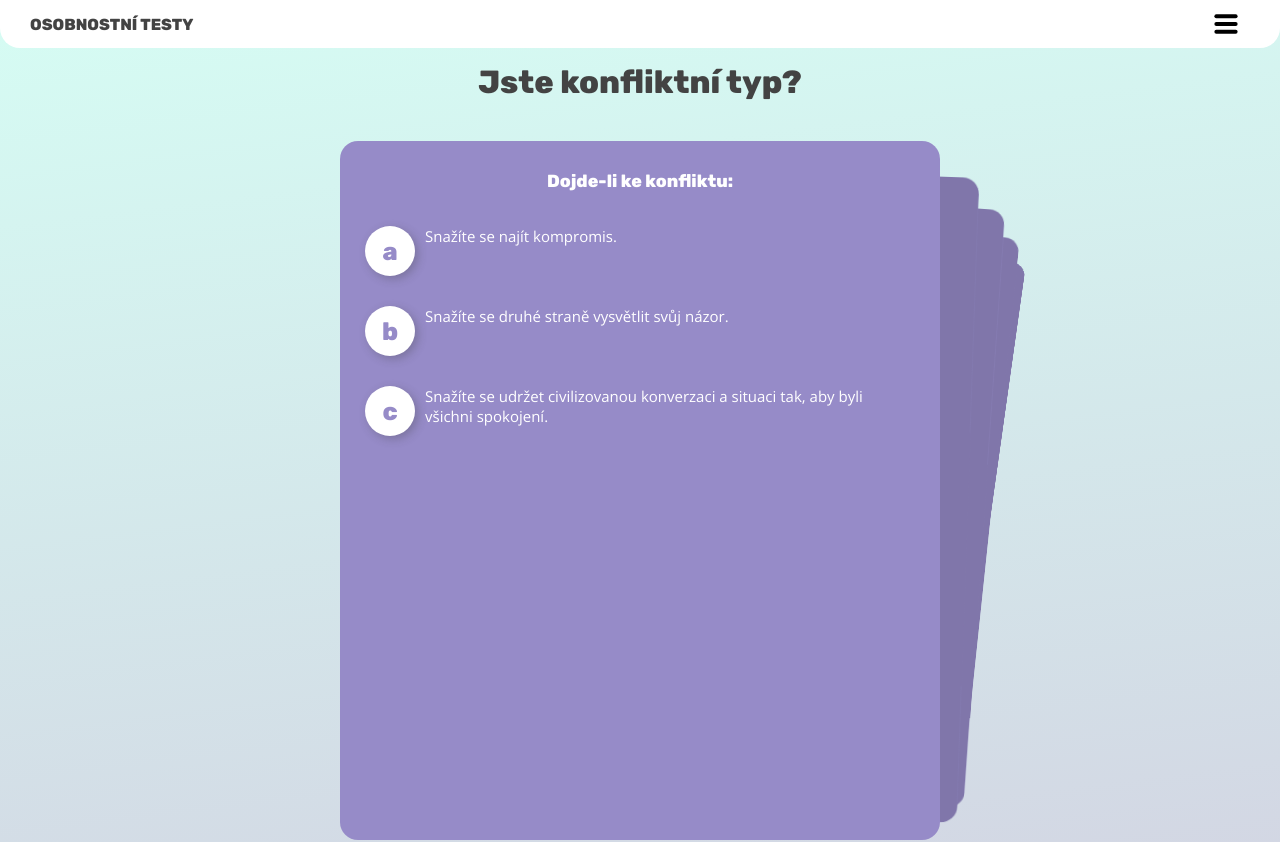
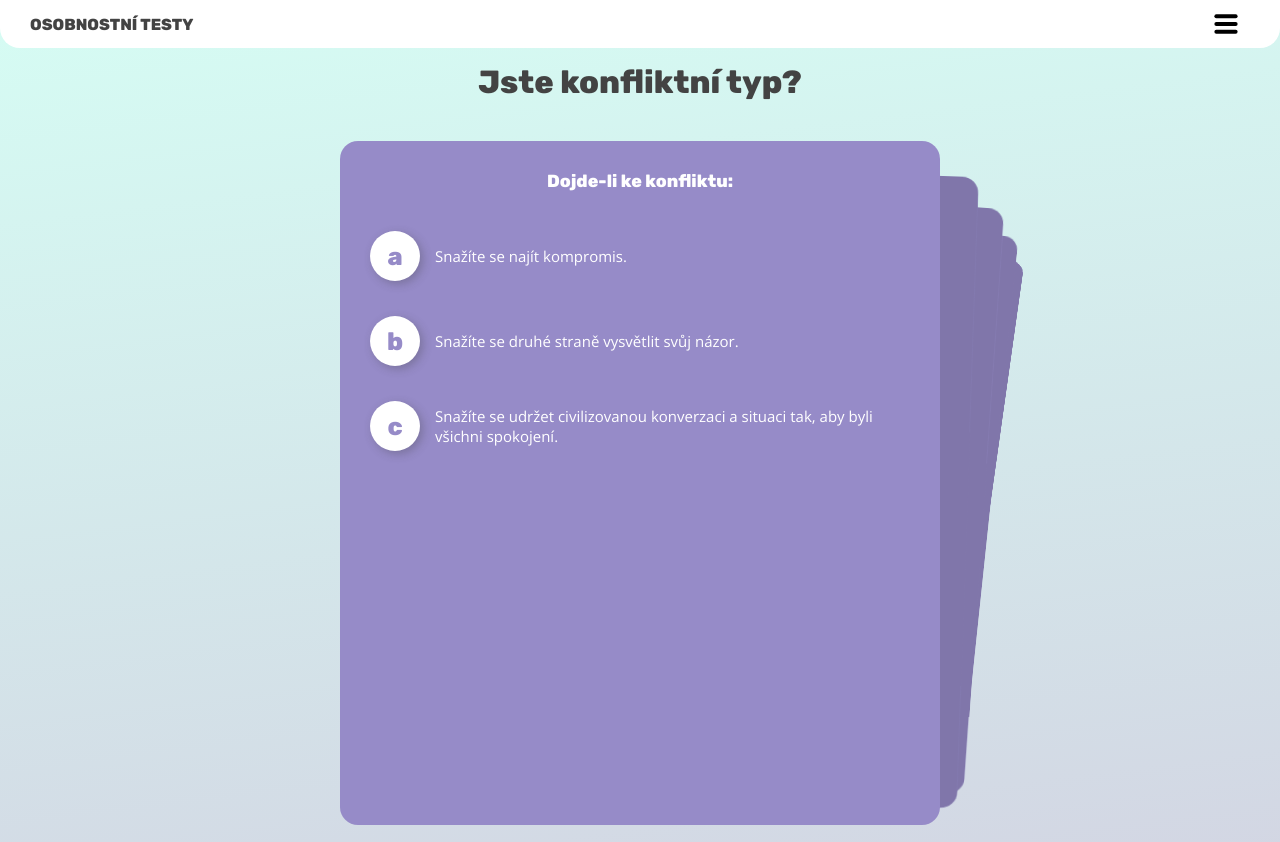
Before and after one commit to gracianaa/osobnostni-testy, a React (Vite) app: page /test/0 in a window 1280 px wide. Shown: the top 842 px of the page. Built offline with nearby package versions, Linux system fonts and the light colour scheme.

Commit message:
AboutPersonality, AnswerList updated style and ButtonPrimary adjusted

```diff
--- a/src/components/AboutPersonality/style.css
+++ b/src/components/AboutPersonality/style.css
@@ -0,0 +1,8 @@
+.aboutPersonality {
+  display: flex;
+  flex-direction: column;
+}
+
+.aboutPersonality__info {
+  margin-bottom: 20px;
+}
--- a/src/components/AnswerList/style.css
+++ b/src/components/AnswerList/style.css
@@ -1,19 +1,23 @@
 .answers {
+  counter-reset: list-item;
   list-style-type: none;
   text-align: left;
   padding: 20px 0;
+  margin-top: 10px;
   display: flex;
+  gap: 15px;
   flex-direction: column;
   align-items: stretch;
 }
 
 .answers__answer {
-  position: relative;
-  padding: 15px;
+  padding: 10px;
+  display: flex;
+  align-items: center;
+  gap: 15px;
 }
 
 .answers__answer--selected {
-  font-weight: bolder;
   background-color: rgba(255, 255, 255, 0.138);
   border-radius: 15px;
   box-shadow: var(--shadow);
@@ -27,10 +31,7 @@
 
 .answers__answer::before {
   content: counter(list-item, lower-alpha);
-  position: relative;
-  left: -10px;
-  top: -50%;
-  transform: translateY(0);
+  counter-increment: list-item;
   background-color: white;
   color: var(--color-primary);
   box-shadow: var(--shadow);
@@ -40,17 +41,13 @@
   display: inline-flex;
   align-items: center;
   justify-content: center;
+  flex: 0 0 auto;
   font-family: var(--font-primary);
   font-size: 25px;
-  vertical-align: middle;
-  /* Align with the baseline */
-  float: left;
-  /* margin-left: 10px; */
 }
 
 .answers__answer:hover,
 .answers__answer:active {
-  font-weight: bolder;
   background-color: rgba(255, 255, 255, 0.138);
   border-radius: 15px;
   box-shadow: var(--shadow);
--- a/src/components/ButtonPrimary/index.jsx
+++ b/src/components/ButtonPrimary/index.jsx
@@ -1,9 +1,5 @@
 import './style.css';
 
 export const ButtonPrimary = ({ children }) => {
-  return (
-    <div className="button__container">
-      <button className="button button--primary">{children}</button>
-    </div>
-  );
+  return <button className="button button--primary">{children}</button>;
 };
--- a/src/global.css
+++ b/src/global.css
@@ -27,18 +27,12 @@ body {
 
 
 h1,
-h2,
-h4 {
+h2 {
   font-family: var(--font-primary);
-}
-
-h1 {
   margin: 15px 0;
 }
 
-h2 {
-  margin: 30px 0;
-}
+
 
 h1,
 h2,
@@ -54,7 +48,6 @@ main {
 }
 
 .button {
-  margin-top: 15px;
   border: none;
   padding: 10px 20px;
   font-family: var(--font-secondary);
```
